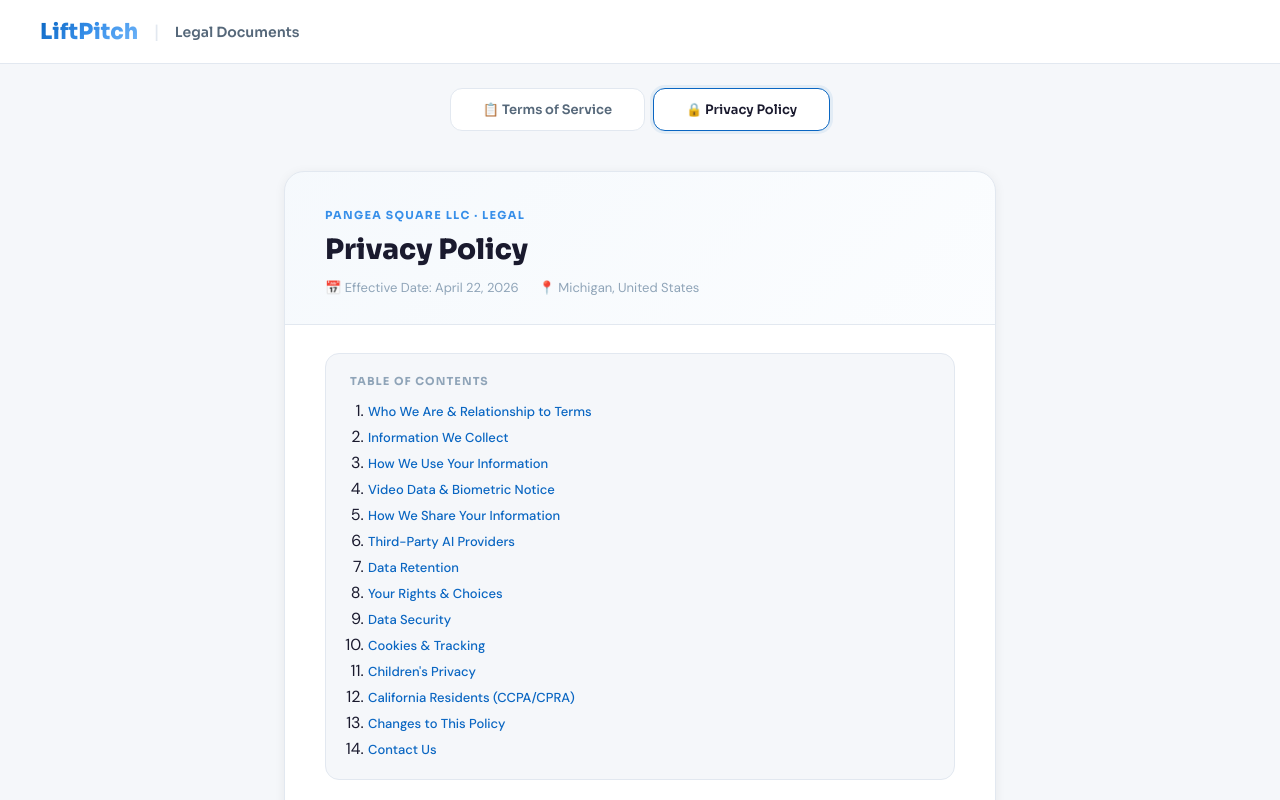
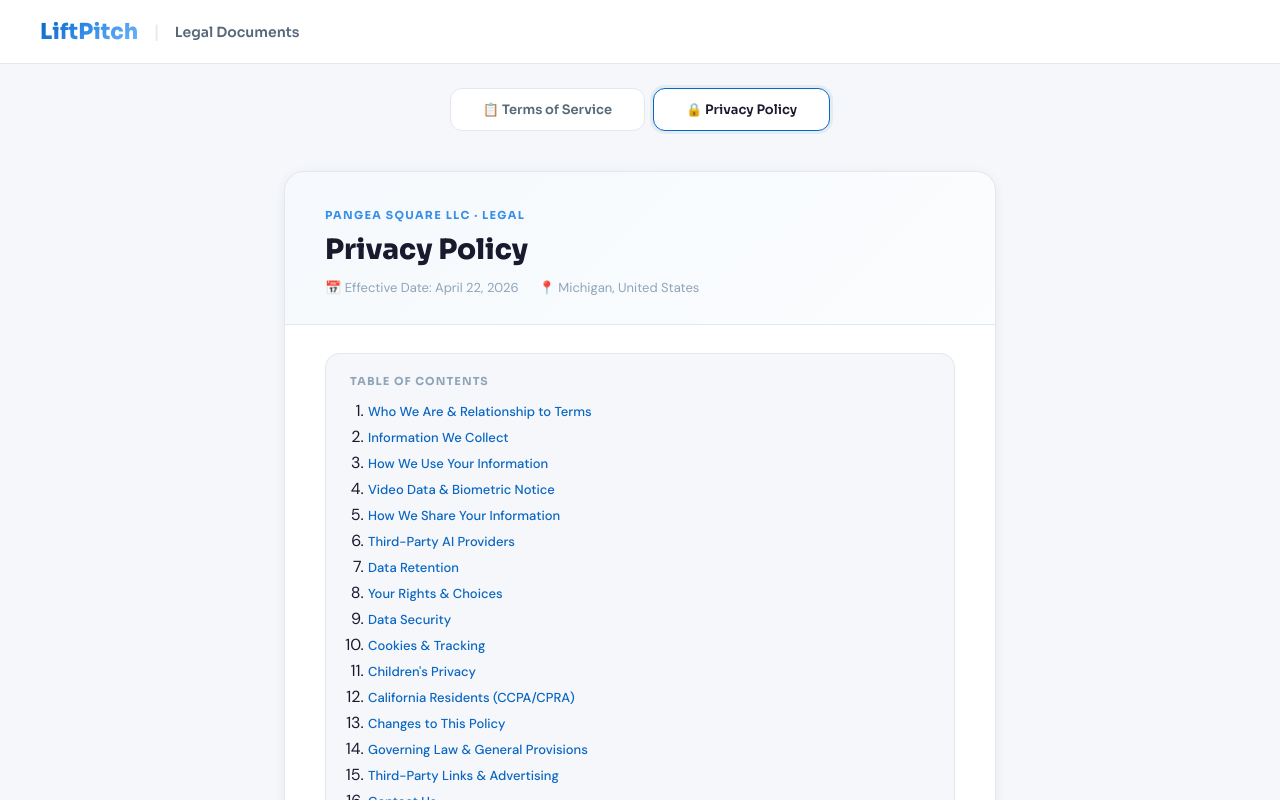
Before and after one commit to JamesNeutron/liftpitch, a Next.js app: page /legal in a window 1280 px wide. Both pictures are taken after a click on the button "🔒 Privacy Policy". Shown: the top 800 px of the page. Built offline with nearby package versions, Linux system fonts and the light colour scheme.

Commit message:
Add governing law, general provisions, and third-party links sections to Privacy Policy

```diff
--- a/src/app/legal/page.js
+++ b/src/app/legal/page.js
@@ -254,7 +254,9 @@ function PrivacyPolicy() {
     [5, "How We Share Your Information"], [6, "Third-Party AI Providers"],
     [7, "Data Retention"], [8, "Your Rights & Choices"], [9, "Data Security"],
     [10, "Cookies & Tracking"], [11, "Children's Privacy"],
-    [12, "California Residents (CCPA/CPRA)"], [13, "Changes to This Policy"], [14, "Contact Us"],
+    [12, "California Residents (CCPA/CPRA)"], [13, "Changes to This Policy"],
+    [14, "Governing Law & General Provisions"], [15, "Third-Party Links & Advertising"],
+    [16, "Contact Us"],
   ];
 
   const tableStyle = { width: "100%", borderCollapse: "collapse", margin: "16px 0", fontSize: 13 };
@@ -284,6 +286,7 @@ function PrivacyPolicy() {
         <div id="p1" style={{ marginBottom: 40, scrollMarginTop: 80 }}>
           <SectionTitle number={1} title="Who We Are & Relationship to Terms of Service" />
           <P>Pangea Square LLC ("Pangea Square," "we," "our," or "us") is a Michigan limited liability company and the legal entity behind LiftPitch, the product and platform operating at <A href="https://lift-pitch.co">lift-pitch.co</A>. References to "LiftPitch" throughout this Policy refer to the product and Service; references to "Pangea Square LLC" refer to the legal entity responsible for your data. This Privacy Policy is incorporated into and subject to our <A href="#tos">Terms of Service</A>. Together they govern your use of the Service. Users must affirmatively accept both documents during account creation.</P>
+          <P>Your use of the Service is also governed by our Terms of Service, which form a legally binding agreement between you and Pangea Square LLC. You must affirmatively accept both documents during account creation via a checkbox acknowledgment. Continued use of the Service after any modifications to either document constitutes acceptance of the revised terms.</P>
         </div>
 
         <div id="p2" style={{ marginBottom: 40, scrollMarginTop: 80 }}>
@@ -463,8 +466,26 @@ function PrivacyPolicy() {
           <P>Material changes will be communicated via email or platform notice at least 14 days before taking effect, consistent with our Terms of Service. The Effective Date above reflects the most recent update.</P>
         </div>
 
-        <div id="p14" style={{ marginBottom: 0, scrollMarginTop: 80 }}>
-          <SectionTitle number={14} title="Contact Us" />
+        <div id="p14" style={{ marginBottom: 40, scrollMarginTop: 80 }}>
+          <SectionTitle number={14} title="Governing Law & General Provisions" />
+          <P>This Privacy Policy is governed by the laws of the State of Michigan. Any disputes arising under this Policy shall be brought exclusively in Macomb County, Michigan courts, consistent with our Terms of Service.</P>
+          <UL items={[
+            <><strong>Entire Agreement:</strong> This Privacy Policy and our Terms of Service constitute the entire agreement between you and LiftPitch regarding your data and privacy.</>,
+            <><strong>Severability:</strong> If any provision of this Policy is found invalid or unenforceable, the remaining provisions continue in full effect.</>,
+            <><strong>No Waiver:</strong> Failure to enforce any provision of this Policy is not a waiver of that right.</>,
+            <><strong>Assignment:</strong> You may not assign your rights under this Policy without written consent. LiftPitch may assign freely.</>,
+            <><strong>Force Majeure:</strong> LiftPitch is not liable for failures to comply with this Policy caused by circumstances beyond our reasonable control.</>,
+          ]} />
+        </div>
+
+        <div id="p15" style={{ marginBottom: 40, scrollMarginTop: 80 }}>
+          <SectionTitle number={15} title="Third-Party Links & Advertising" />
+          <P>The Service may contain links to third-party websites, services, or advertisements. LiftPitch has no control over and assumes no responsibility for the content, privacy policies, or practices of any third-party sites or services. We do not warrant or make any representations regarding third-party sites.</P>
+          <P>Clicking on third-party links or advertisements is done entirely at your own risk. We encourage you to review the privacy policies of any third-party sites you visit. LiftPitch does not currently display third-party advertising but reserves the right to do so in the future. If and when third-party advertising is introduced, this Policy will be updated accordingly and users will be notified as required under Section 13.</P>
+        </div>
+
+        <div id="p16" style={{ marginBottom: 0, scrollMarginTop: 80 }}>
+          <SectionTitle number={16} title="Contact Us" />
           <ContactBox lines={[
             <><strong>Pangea Square LLC — Privacy Team</strong></>,
             <>📧 Privacy requests: <A href="mailto:privacy@lift-pitch.co">privacy@lift-pitch.co</A></>,
```
